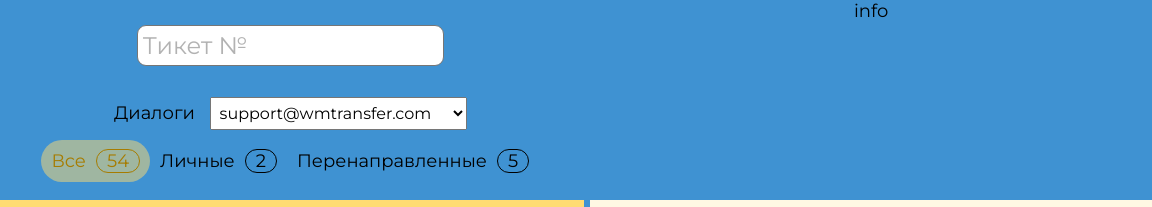
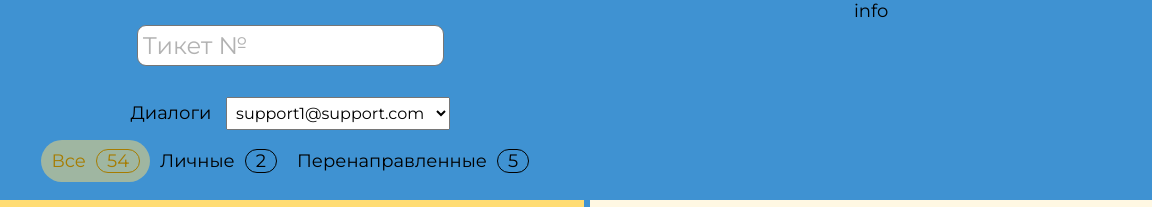
Before and after one commit to Buzia3lic/postbox_WM, a plain HTML site: page index.html in a window 1280 px wide. Shown: the top 207 px of the page, 128-1280 px from the left. Drawn offline with Linux system fonts and the light colour scheme.

Commit message:
edit emails

```diff
--- a/index.html
+++ b/index.html
@@ -39,9 +39,9 @@
                 <div>
                     <span class="text_center">Диалоги</span>
                     <select class="select_emails" name="support_emails">
-                        <option value='support@wmtransfer.com'>support@wmtransfer.com</option>
-                        <option value='all@wmtransfer.com'>all@wmtransfer.com</option>
-                        <option value='passportt@wmtransfer.com'>passportt@wmtransfer.com</option>
+                        <option value='support1@support.com'>support1@support.com</option>
+                        <option value='support2@support.com'>support2@support.com</option>
+                        <option value='support3@support.com'>support3@support.com</option>
                     </select>
                     <ul class="ticket_header_menu">
                         <li class="ticket_header_menu_item ticket_header_menu_item_active">Все<span
```
